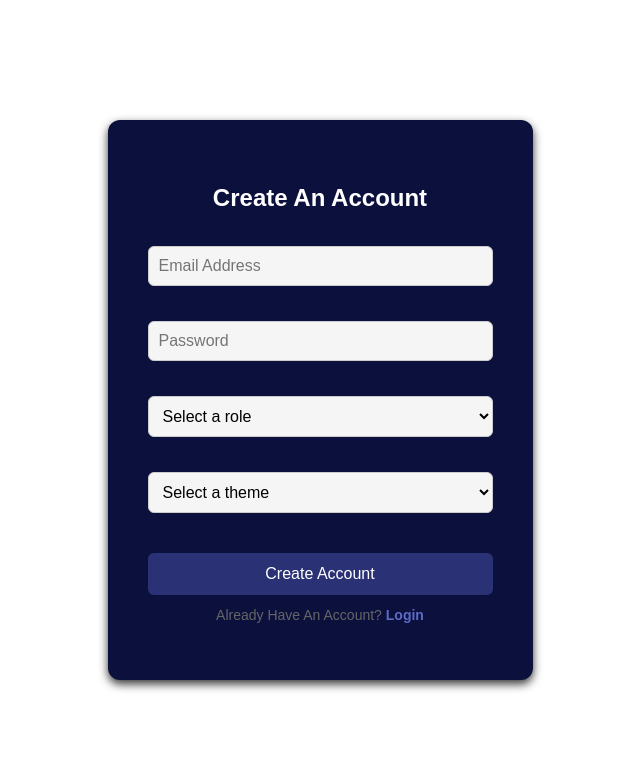
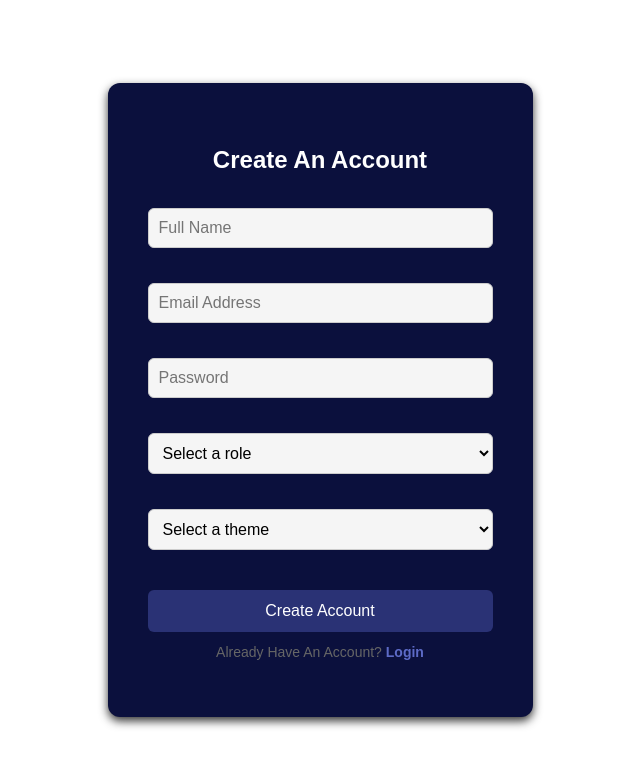
Before and after one commit to sindorka/curasure-frontend, a React (Vite) app in the folder curasure/: page /curasure/register in a window 1280 px wide. Shown: the top 766 px of the page, without its empty margins (320-960 px from the left). Built offline with nearby package versions, Linux system fonts and the light colour scheme.

Commit message:
feature: added name field to register page

```diff
--- a/curasure/src/Routes.tsx
+++ b/curasure/src/Routes.tsx
@@ -1,6 +1,6 @@
 import { Routes, Route } from 'react-router-dom'
-import Login from './core/Login'
-import Register from './core/Register'
+import Login from './components/core/Login'
+import Register from './components/core/Register'
 
 const AppRoutes = () => {
   return (
--- a/curasure/src/core/AboutSection.tsx
+++ b/curasure/src/components/core/AboutSection.tsx
@@ -1,5 +1,5 @@
 import React from 'react';
-import '../App.css';
+import '../../App.css';
 
 const AboutSection: React.FC = () => {
   return (
--- a/curasure/src/core/ContactSection.tsx
+++ b/curasure/src/components/core/ContactSection.tsx
@@ -1,10 +1,10 @@
 import React from 'react';
-import '../App.css';
+import '../../App.css';
 import { FontAwesomeIcon } from '@fortawesome/react-fontawesome';
 import { faMapMarkerAlt, faPhone, faEnvelope } from '@fortawesome/free-solid-svg-icons';
 import { faLinkedin, faFacebook, faInstagram } from '@fortawesome/free-brands-svg-icons';
-import leftImage from '../assets/contact1.svg';
-import rightImage from '../assets/contact2.svg';
+import leftImage from '../../assets/contact1.svg';
+import rightImage from '../../assets/contact2.svg';
 
 const ContactSection: React.FC = () => {
   return (
--- a/curasure/src/core/HeroSection.tsx
+++ b/curasure/src/components/core/HeroSection.tsx
@@ -1,7 +1,7 @@
 import React from 'react';
-import heroImage from '../assets/home.svg';
+import heroImage from '../../assets/home.svg';
 import { useNavigate } from 'react-router-dom';
-import '../App.css';
+import '../../App.css';
 
 const HeroSection: React.FC = () => {
     const navigate = useNavigate();
--- a/curasure/src/core/Register.tsx
+++ b/curasure/src/components/core/Register.tsx
@@ -5,6 +5,7 @@ import "./Register.css"
 function Register() {
   const [email, setEmail] = useState("");
   const [password, setPassword] = useState("");
+  const [name, setName] = useState("");
   const [role, setRole] = useState("");
   const [theme, setTheme] = useState("");
   const [error, setError] = useState("");
@@ -28,6 +29,7 @@ function Register() {
         body: JSON.stringify({
           email,
           password,
+          name,
           role,
           theme,
         }),
@@ -61,6 +63,16 @@ function Register() {
         {error && <p className="error-message">{error}</p>}
         {message && <p className="success-message">{message}</p>}
         <form onSubmit={handleRegister} className="register-form">
+          <div className="input-group">
+            <input
+              type="text"
+              placeholder="Full Name"
+              value={name}
+              onChange={(e) => setName(e.target.value)}
+              required
+            />
+          </div>
+
           <div className="input-group">
             <input
               type="email"
--- a/curasure/src/core/RolesSection.tsx
+++ b/curasure/src/components/core/RolesSection.tsx
@@ -1,5 +1,5 @@
 import React from 'react';
-import '../App.css';
+import '../../App.css';
 
 const RolesSection: React.FC = () => {
   const handleJoin = (role: string) => {
```
Also changed, not shown: curasure/src/App.tsx (+4 -4 lines), curasure/src/components/core/Login.css (renamed from curasure/src/core/Login.css), curasure/src/components/core/Login.tsx (renamed from curasure/src/core/Login.tsx), curasure/src/components/core/Register.css (renamed from curasure/src/core/Register.css).
